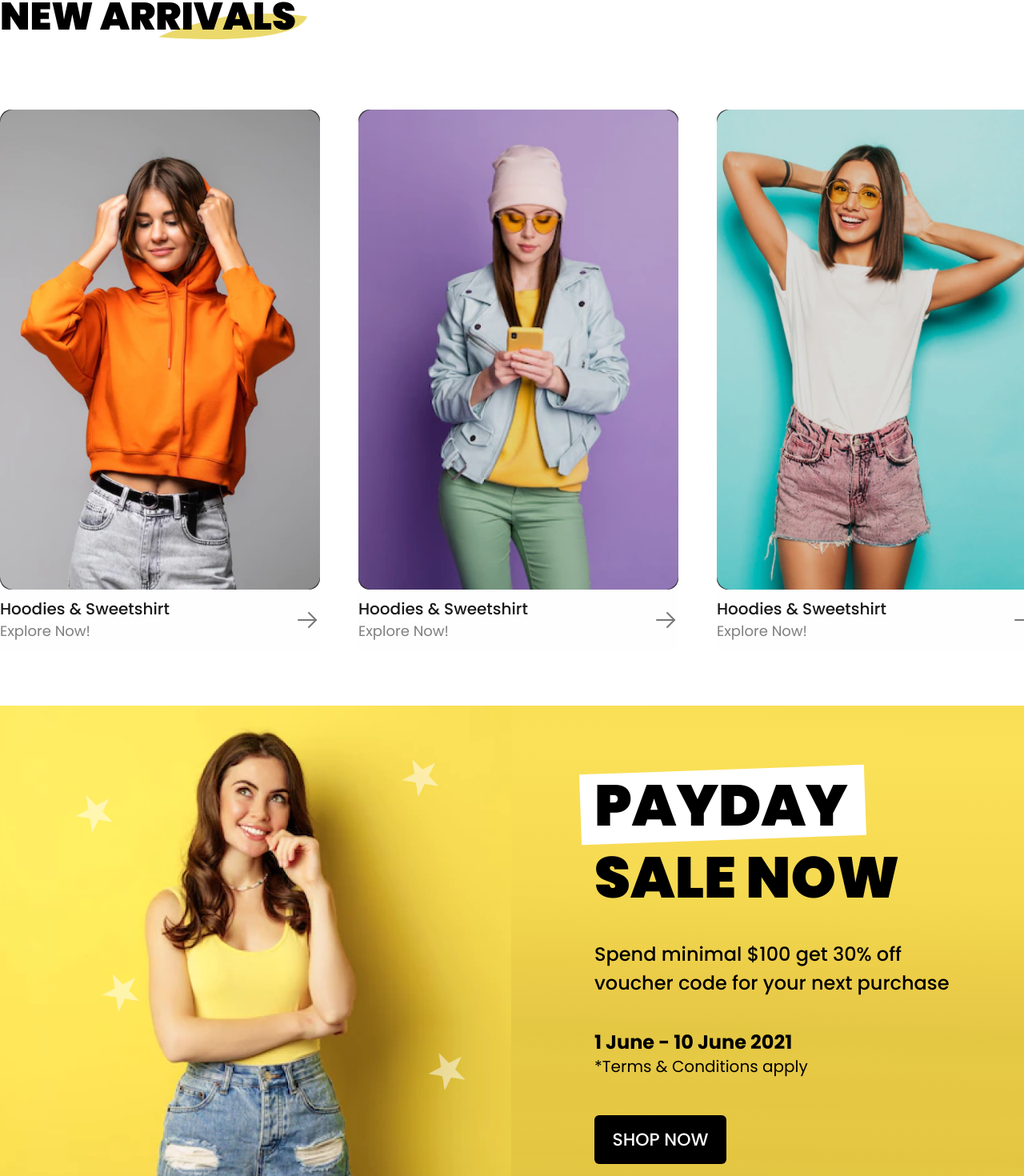
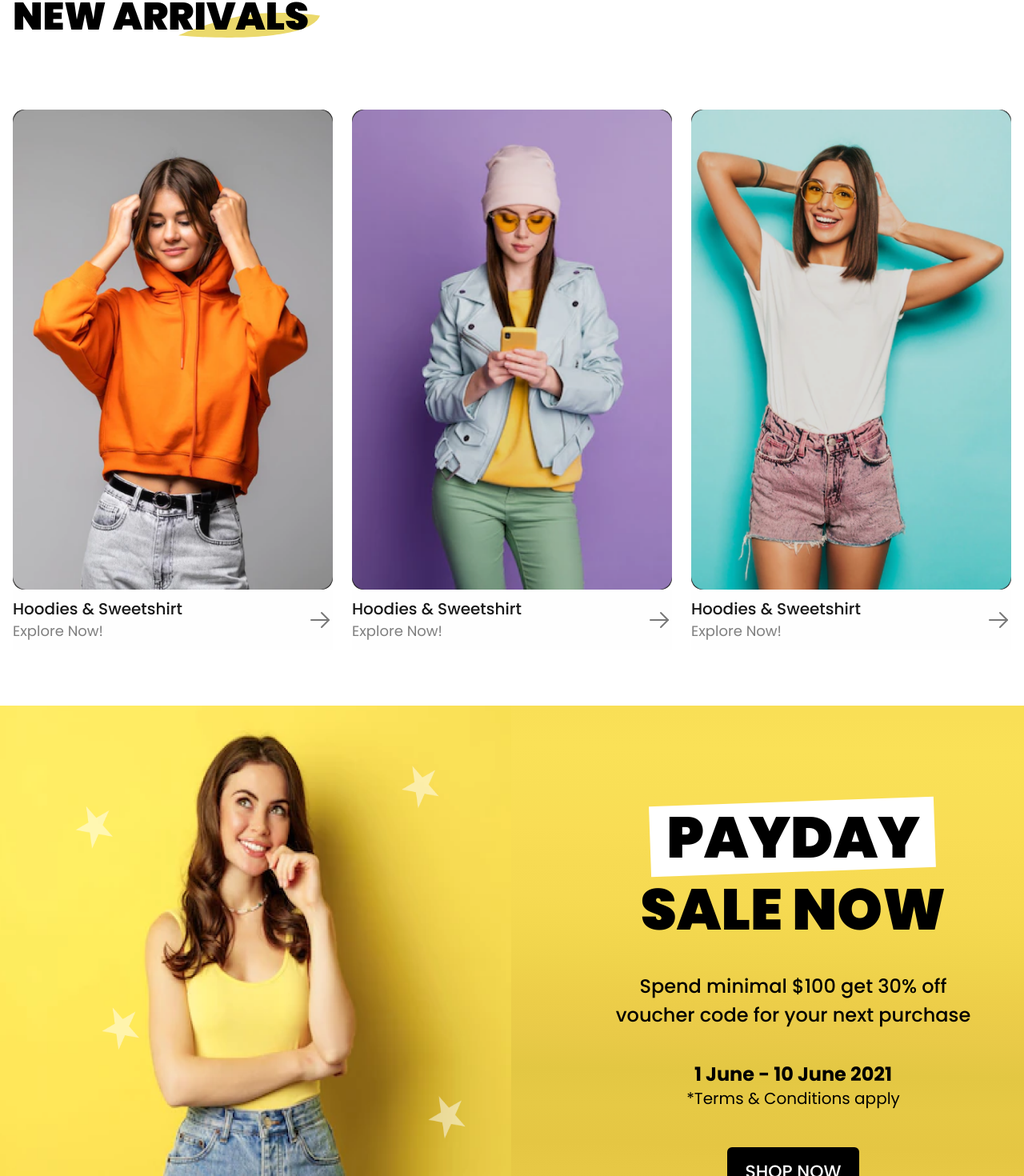
Before and after one commit to Luismkm/fashion, a React (Vite) app: page / in a window 1280 px wide. Shown: the part 1037-2507 px from the top of the page at 80% size. Built offline with nearby package versions, Linux system fonts and the light colour scheme.

Commit message:
feat: add responsive layout

```diff
--- a/src/components/btn-shop.tsx
+++ b/src/components/btn-shop.tsx
@@ -1,6 +1,6 @@
 export function ShopNow() {
   return (
-    <button className="w-[165px] h-[61px] text-white-100 bg-black-900 rounded-md font-medium text-[1.375rem] mb-[67px] mt-[23px] transition-opacity hover:opacity-90">
+    <button className="w-[165px] h-[61px] text-white-100 bg-black-900 rounded-md font-medium text-[1.375rem] md:mb-[67px] mt-[43px] lg:mt-[23px] transition-opacity hover:opacity-90">
       SHOP NOW
     </button>
   );
--- a/src/pages/landing/components/arrivals.tsx
+++ b/src/pages/landing/components/arrivals.tsx
@@ -8,16 +8,18 @@ import detail from '../../../assets/detail_arrivals.svg';
 
 export function Arrivals() {
   return (
-    <section className="max-w-[1290px] mx-auto mt-[69px]">
-      <div className="relative">
-        <img src={detail} alt="" className="absolute -z-10 left-[198px] top-[20px]" />
-        <strong className="text-5xl font-black mb-[92px] block">
+    <section className="px-4 max-w-[1290px] mx-auto mt-[69px]">
+      <div className="relative w-[254px] ss:w-[302px] sm:w-[322px] md:w-[384px]">
+        <img src={detail} alt="" className="absolute -z-10 right-0 bottom-[6px] ss:bottom-[7px] md:bottom-[10px] lg:-bottom-[2px] w-[115px] ss:w-[137px] sm:w-[146px] md:w-[174px] lg:md:w-[177px]" />
+        <strong className="text-[2rem] ss:text-[38px] sm:text-[2.5rem] md:text-[3rem] lg:text-5xl font-black mb-[92px] block">
           NEW ARRIVALS
         </strong>
       </div>
-      <div className="flex flex-row gap-12">
-        <div>
-          <div className="w-[400px] h-[600px] cursor-pointer overflow-hidden bg-black-800 rounded-[14px]">
+      <div className="flex flex-col lg:flex-row items-center">
+        <div className="grid grid-cols-1 md:grid-cols-2 lg:grid-cols-3 gap-12 md:gap-6">
+
+          <div className="w-auto">
+            <div className="w-auto max-w-[400px] h-[600px] cursor-pointer overflow-hidden bg-black-800 rounded-[14px]">
               <div className="w-[100%] h-[100%] overflow-hidden">
                 <img src={arrival1} alt="" className="w-[100%] h-[100%] hover:ease-in-[cubic-bezier(0.25, 0.45, 0.45, 0.95] hover:scale-[1.08] hover:duration-[5000ms]" />
               </div>
@@ -35,8 +37,8 @@ export function Arrivals() {
             </div>
           </div>
 
-        <div>
-          <div className="w-[400px] h-[600px] cursor-pointer overflow-hidden bg-black-800 rounded-[14px]">
+          <div className="w-auto">
+            <div className="w-auto max-w-[400px] h-[600px] cursor-pointer overflow-hidden bg-black-800 rounded-[14px]">
               <div className="w-[100%] h-[100%] overflow-hidden">
                 <img src={arrival2} alt="" className="w-[100%] h-[100%] hover:ease-in-[cubic-bezier(0.25, 0.45, 0.45, 0.95] hover:scale-[1.08] hover:duration-[5000ms]" />
               </div>
@@ -54,8 +56,8 @@ export function Arrivals() {
             </div>
           </div>
 
-        <div>
-          <div className="w-[400px] h-[600px] cursor-pointer overflow-hidden bg-black-800 rounded-[14px]">
+          <div className="w-auto md:col-span-2 lg:col-span-1 md:mx-auto xl:mx-0">
+            <div className="w-auto max-w-[400px] h-[600px] cursor-pointer overflow-hidden bg-black-800 rounded-[14px]">
               <div className="w-[100%] h-[100%] overflow-hidden">
                 <img src={arrival3} alt="" className="w-[100%] h-[100%] hover:ease-in-[cubic-bezier(0.25, 0.45, 0.45, 0.95] hover:scale-[1.08] hover:duration-[5000ms]" />
               </div>
@@ -73,6 +75,7 @@ export function Arrivals() {
             </div>
           </div>
         </div>
+      </div>
     </section>
   );
 }
--- a/src/pages/landing/components/brand.tsx
+++ b/src/pages/landing/components/brand.tsx
@@ -7,7 +7,7 @@ import amazon from '../../../assets/amazon.svg';
 
 export function Brand() {
   return (
-    <section className="flex flex-row w-full max-w-[1490px] h-[140px] bg-yellow-200 mx-auto justify-between items-center px-32 mt-[76px]">
+    <section className="hidden lg:flex flex-row w-full max-w-[1490px] h-[140px] bg-yellow-200 mx-auto justify-between items-center px-32 mt-[76px]">
       <img src={hm} alt="" className="w-[96px] h-[56px]" />
       <img src={obey} alt="" className="w-[122px] h-[76px]" />
       <img src={shopify} alt="" className="w-[143px] h-[50px]" />
--- a/src/pages/landing/components/hero.tsx
+++ b/src/pages/landing/components/hero.tsx
@@ -4,22 +4,22 @@ import { ShopNow } from '../../../components/btn-shop';
 
 export function Hero() {
   return (
-    <section className="flex flex-row w-full max-w-[1290px] h-[463px] lg:h-[638px] mx-auto pt-[58px] mt-6">
+    <section className="flex flex-row w-full max-w-[1290px] h-auto lg:h-[638px] mx-auto pt-[58px] mt-6">
       <div className="flex flex-col">
-        <div className="flex flex-col items-center w-screen lg:w-[495px] lg:ml-[93px] relative">
-          <h1 className="text-[2.5rem] ss:text-[3rem] sm:text-[3.5rem] md:text-7xl font-black leading-[55px] sm:leading-[75px] md:leading-[100px] text-center lg:text-start">
-            <span className="inline lg:block mr-3">
+        <div className="flex flex-col items-center lg:items-start w-screen lg:w-[495px] lg:ml-[33px] relative">
+          <h1 className="text-[2.5rem] ss:text-[3rem] sm:text-[3.5rem] md:text-7xl font-black leading-[62px] sm:leading-[75px] md:leading-[100px] text-center lg:text-start">
+            <span className="block mr-3">
               LET’S
             </span>
             EXPLORE
           </h1>
           <div className="relative flex justify-center w-screen lg:w-[278px]">
-            <div className="bg-yellow-300 w-[212px] sm:w-[287px] md:w-[371px] h-[53px] sm:h-[72px] md:h-[92px] origin-bottom -rotate-2 absolute z-0" />
-            <h1 className="text-[2.5rem] ss:text-[3rem] sm:text-[3.5rem] md:text-7xl font-black leading-[55px] sm:leading-[75px] md:leading-[100px] relative z-1 text-center lg:text-start">
+            <div className="bg-yellow-300 w-[212px] ss:w-[250px] sm:w-[287px] md:w-[371px] h-[63px] sm:h-[72px] md:h-[92px] origin-bottom -rotate-2 absolute lg:-left-[14px] z-0" />
+            <h1 className="text-[2.5rem] ss:text-[3rem] sm:text-[3.5rem] md:text-7xl font-black leading-[62px] sm:leading-[75px] md:leading-[100px] relative z-1 text-center lg:text-start">
               UNIQUE
             </h1>
           </div>
-          <h1 className="text-[2.5rem] ss:text-[3rem] sm:text-[3.5rem] md:text-7xl font-black leading-[55px] sm:leading-[75px] md:leading-[100px] relative z-1 text-center lg:text-start">
+          <h1 className="text-[2.5rem] ss:text-[3rem] sm:text-[3.5rem] md:text-7xl font-black leading-[62px] sm:leading-[75px] md:leading-[100px] relative z-1 text-center lg:text-start">
             CLOTHES.
           </h1>
 
@@ -27,7 +27,7 @@ export function Hero() {
             Live for Influential and Innovative fashion!
           </span>
           <div className="flex flex-col sm:flex-row justify-center items-center">
-            <img src={detail} alt="" className="hidden sm:block mr-8" />
+            <img src={detail} alt="" className="hidden lg:block mr-8" />
             <ShopNow />
           </div>
         </div>
--- a/src/pages/landing/components/sale.tsx
+++ b/src/pages/landing/components/sale.tsx
@@ -3,28 +3,34 @@ import { ShopNow } from '../../../components/btn-shop';
 
 export function Sale() {
   return (
-    <section className="grid grid-cols-2 max-w-[1490px] h-auto mx-auto mt-[69px]">
+    <section className="grid grid-cols-1 lg:grid-cols-2 max-w-[1490px] h-auto mx-auto mt-[69px]">
       <img
         src={woman}
         alt=""
-        className="w-[100%] h-[100%]"
+        className="hidden lg:block w-[100%] h-[100%]"
       />
-      <div className="bg-yellow-gradient -ml-[1px] relative pl-10">
-        <div className="ml-16 mt-20">
-          <div className="bg-white-100 w-[356px] h-[88px] origin-bottom -rotate-2 left-[88px] absolute z-0" />
-          <h2 className="text-7xl font-black leading-[90px] relative z-1">PAYDAY</h2>
-          <h2 className="text-7xl font-black leading-[90px]">SALE NOW</h2>
-          <p className="font-medium text-2xl leading-[36px] mt-[33px]">
+      <div className="bg-yellow-gradient -ml-[1px] relative lg:pl-10">
+        <div className="flex flex-col justify-center items-center text-center py-10 px-14 lg:pl-0 lg:pr-10 mx-auto md:ml-16 md:mt-20">
+          <div className="relative w-[201px] ss:w-[222px] sm:w-[228px] md:w-[356px]">
+            <div className="bg-white-100 w-[202px] ss:w-[222px] sm:w-[234px] md:w-[356px] h-[57px] sm:h-[67px] md:h-[88px] origin-bottom -rotate-2 absolute z-0" />
+          </div>
+          <h2 className="text-[2.5rem] ss:text-[44px] sm:text-5xl md:text-7xl font-black leading-[55px] ss:leading-[60px] sm:leading-[66px] md:leading-[90px] relative z-1">
+            PAYDAY
+          </h2>
+          <h2 className="text-[2.5rem] ss:text-[44px] sm:text-5xl md:text-7xl font-black leading-[55px] ss:leading-[60px] sm:leading-[66px] md:leading-[90px]">
+            SALE NOW
+          </h2>
+          <p className="font-medium text-base ss:text-xl sm:text-2xl leading-8 md:leading-[36px] mt-[33px]">
             Spend minimal $100 get 30% off
             {' '}
             <br />
             {' '}
             voucher code for your next purchase
           </p>
-          <span className="block font-bold text-2xl mt-10">
+          <span className="block font-bold text-[1.375rem] md:text-2xl mt-10">
             1 June - 10 June 2021
           </span>
-          <span className="block text-xl mb-6">
+          <span className="block text-lg md:text-xl mb-6">
             *Terms & Conditions apply
           </span>
           <ShopNow />
```
Lines whose indentation alone changed are shown as unchanged.
